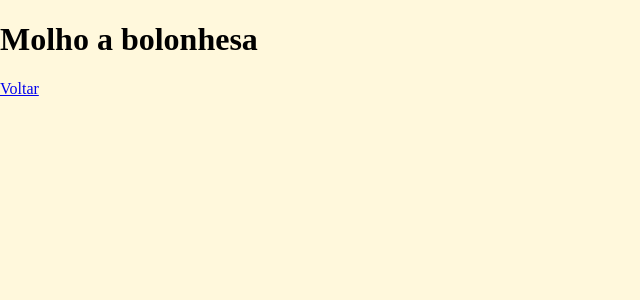
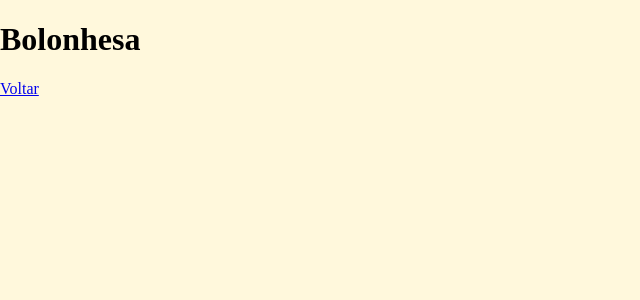
Before and after one commit to Jaoovit/nextJs_webApp, a Next.js app: page /bolonhesa in a window 1280 px wide. Shown: the top 300 px of the page, without its empty margins (0-640 px from the left). Built offline with nearby package versions, Linux system fonts and the light colour scheme.

Commit message:
change some titles

```diff
--- a/src/components/Cabecalho.jsx
+++ b/src/components/Cabecalho.jsx
@@ -1,5 +1,7 @@
 import Link from 'next/link'
+
 export default function cabecalho(props) {
+
     return (
         <header>
             <h1>{props.titulo}</h1>
--- a/src/pages/bechamel.jsx
+++ b/src/pages/bechamel.jsx
@@ -3,7 +3,7 @@ import Cabecalho from "../components/Cabecalho"
 export default function recipe_2() {
     return(
     <>
-        <Cabecalho titulo="Molho bechamel" />
+        <Cabecalho titulo="Bechamel" />
     </>
     )
 }
--- a/src/pages/bolonhesa.jsx
+++ b/src/pages/bolonhesa.jsx
@@ -3,7 +3,7 @@ import Cabecalho from "../components/Cabecalho";
 export default function recipe_1() {
     return(
     <>
-        <Cabecalho titulo="Molho a bolonhesa" />
+        <Cabecalho titulo="Bolonhesa" />
 
     </>
     )
--- a/src/pages/pesto.jsx
+++ b/src/pages/pesto.jsx
@@ -3,7 +3,7 @@ import Cabecalho from "../components/Cabecalho"
 export default function recipe_3(){
     return(
     <>
-    <Cabecalho titulo="Molho pesto"/>
+    <Cabecalho titulo="Pesto"/>
     </>
     )
 }
```
Also changed, not shown: src/styles/Cabecalho.css (deleted).
